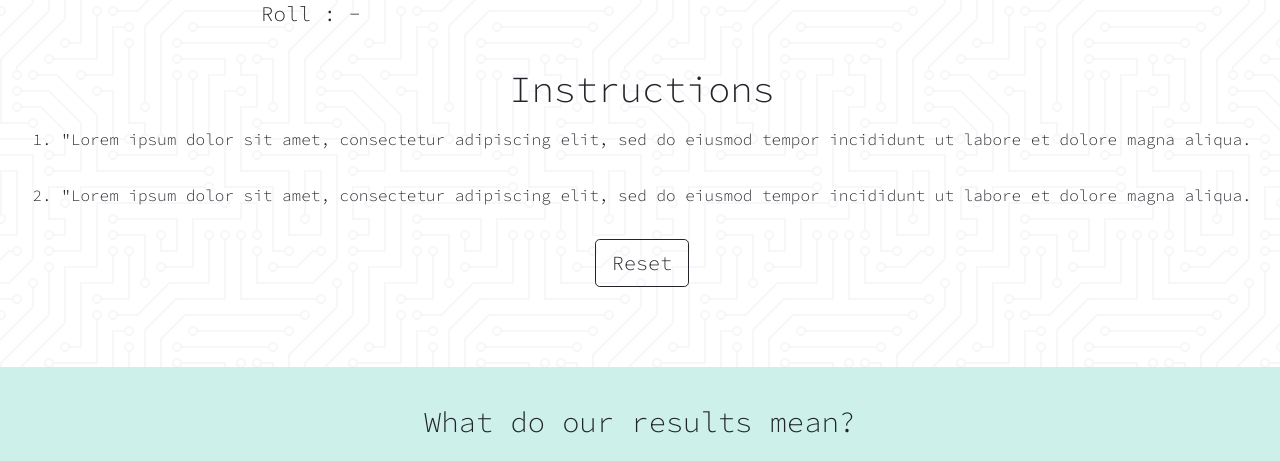
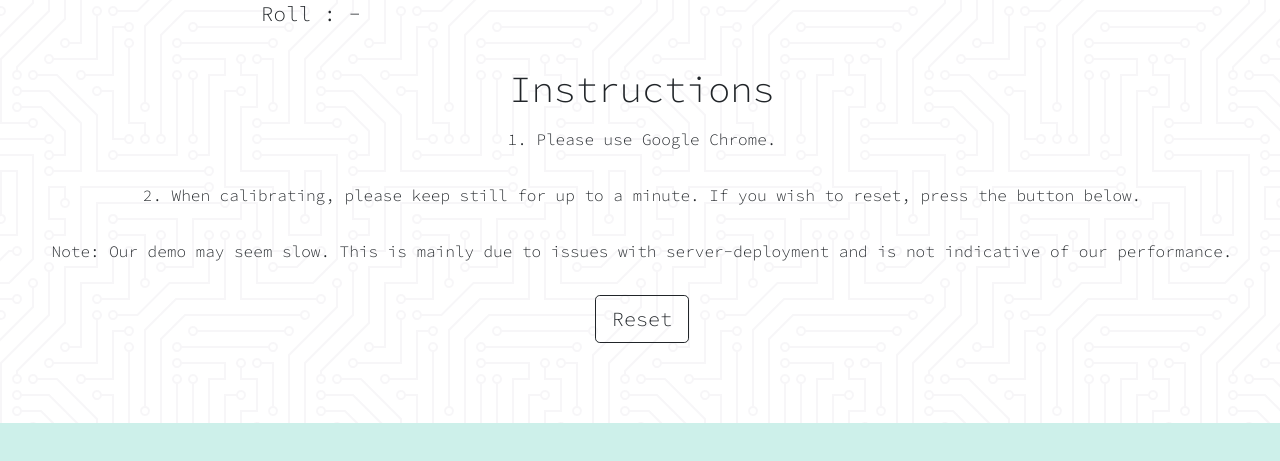
Before and after one commit to anirudhramoo/Optifocal-Web, a Flask app: page /video in a window 1280 px wide. Shown: the part 390-851 px from the top of the page. Run offline with Flask 2, Linux system fonts and the light colour scheme; some libraries are stand-ins or nearby versions; some web fonts are replaced.

Commit message:
Finalize text

```diff
--- a/static/styles/video.css
+++ b/static/styles/video.css
@@ -168,6 +168,10 @@ body {
   margin-right: 0px;
 }
 
+em {
+  font-size: 1.4;
+}
+
 @media (max-width: 1050px) {
   .card {
     width: 85%;
--- a/templates/video.html
+++ b/templates/video.html
@@ -64,14 +64,16 @@
           </div>
           <div class="col-lg-3 instructions-div">
             <h2 class="instructions-header">Instructions</h2>
+            <p class="instruction">1. Please use Google Chrome.</p>
+
             <p class="instruction">
-              1. "Lorem ipsum dolor sit amet, consectetur adipiscing elit, sed
-              do eiusmod tempor incididunt ut labore et dolore magna aliqua.
+              2. When calibrating, please keep still for up to a minute. If you
+              wish to reset, press the button below.
             </p>
 
             <p class="instruction">
-              2. "Lorem ipsum dolor sit amet, consectetur adipiscing elit, sed
-              do eiusmod tempor incididunt ut labore et dolore magna aliqua.
+              Note: Our demo may seem slow. This is mainly due to issues with
+              server-deployment and is not indicative of our performance.
             </p>
 
             <button
@@ -164,9 +166,24 @@
               <h5 class="card-title">Rotational Vectors (Pitch, Yaw, Roll)</h5>
               <hr />
               <p class="card-text">
-                Some quick example text to build on the card title and make up
-                the bulk of the card's content. Some quick example text to build
-                on the card title and make up the bulk of the card's content.
+                Our model works by first calculating which direction the user’s
+                head is turned to then make a decision on how focused they are
+                on the task at hand. To do this it uses Pitch, yaw, and roll to
+                represent three different angles of rotation. Measured in
+                degrees, the values indicate how much your head has turned from
+                the baseline - with the baseline being you looking straight
+                ahead as measured during calibration.
+              </p>
+              <p class="card-text">
+                <strong><em>Pitch</em></strong> is for vertical rotation where
+                positive values indicate that you’re looking upward and negative
+                values meaning that you’re looking downward.
+                <strong><em>Yaw</em></strong> is horizontal rotation with
+                rightward turns being represented by negative values and
+                leftward turns being represented by positive values.Lastly,
+                <strong><em>Roll</em></strong> is how your head is tilted either
+                to the left or to the right represented by negative and positive
+                values respectively.
               </p>
             </div>
           </div>
```
Also changed, not shown: static/styles/home.css (+6 -5 lines), templates/index.html (+30 -12 lines).
